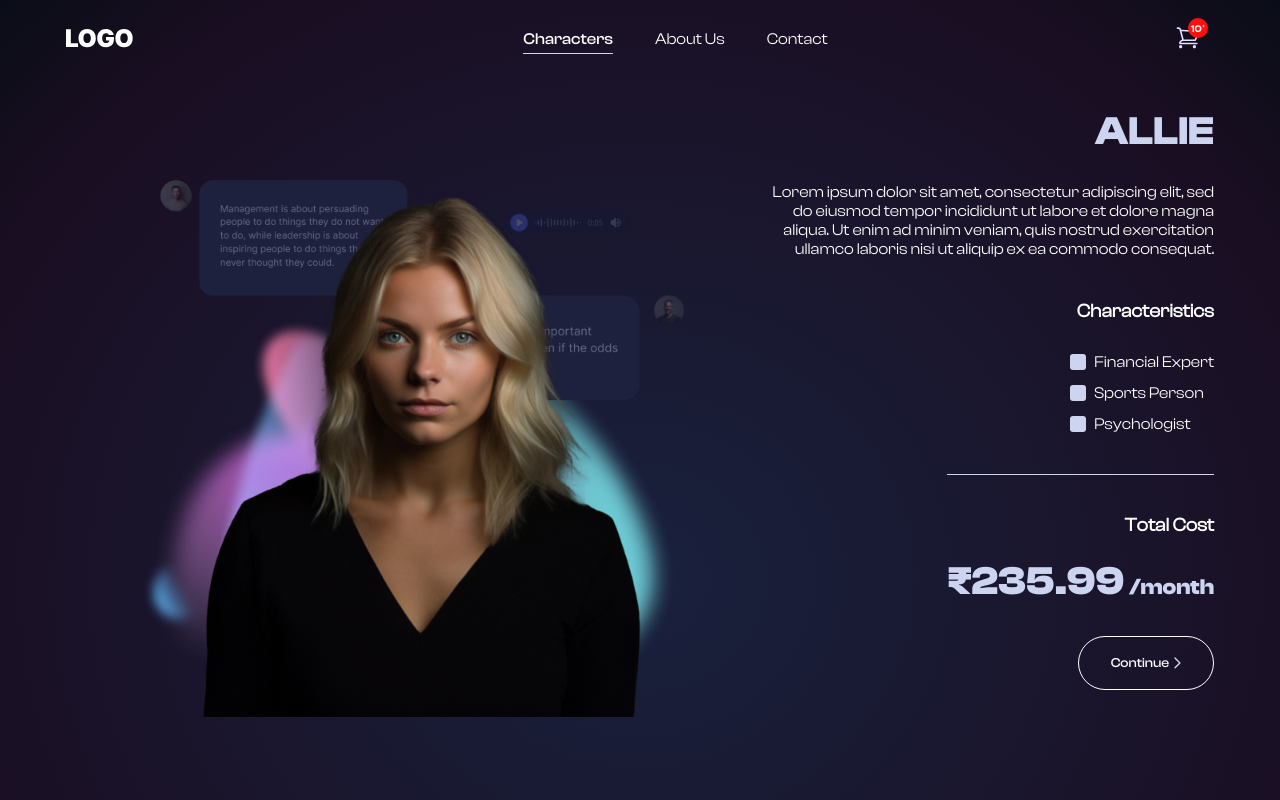
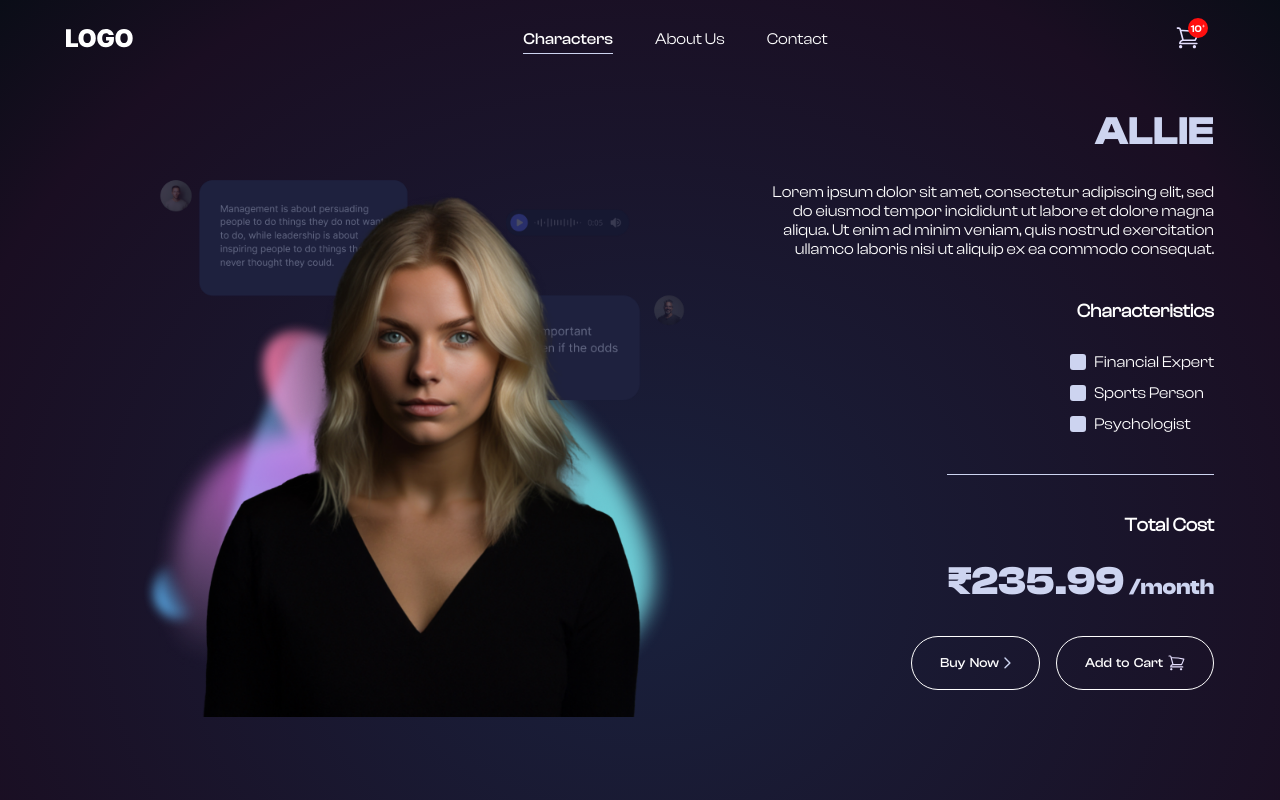
Before and after one commit to kgsantosh770/soul-shop, a React (Create React App) app: page /characters/1 in a window 1280 px wide. Shown: the top 800 px of the page. Built offline with nearby package versions, Linux system fonts and the light colour scheme; a web font is replaced by a local one.

Commit message:
add to cart button added

```diff
--- a/src/pages/Character/Character.css
+++ b/src/pages/Character/Character.css
@@ -59,10 +59,17 @@
 
 .character-page .char-img {
     margin-top: 30px;
+    width: 100%;
 }
 
-.character-page img {
-    width: 100%;
+.character-page .btns {
+    display: flex;
+    gap: 16px;
+}
+
+.character-page .cart-btn,
+.character-page .continue-btn {
+    padding: 18px 28px;
 }
 
 @media only screen and (min-width: 768px) {
@@ -105,4 +112,8 @@
         left: unset;
         width: 100%;
     }
+
+    .character-page .btns {
+        justify-content: flex-end;
+    }
 }
--- a/src/pages/Character/Character.js
+++ b/src/pages/Character/Character.js
@@ -1,3 +1,4 @@
+import CartIcon from '../../assets/images/icons/cart.svg';
 import ArrowRightIcon from '../../assets/images/icons/arrow-right.svg';
 import Button from '../../components/Button/Button';
 import Image from '../../components/Image/Image';
@@ -40,7 +41,10 @@ const Character = () => {
                         </p>
                     </div>
                 }
-                <Button className='continue-btn' btnText='Continue' image={ArrowRightIcon} imageTitle='right-arrow' />
+                <div className='btns'>
+                    <Button className='continue-btn' btnText='Buy Now' image={ArrowRightIcon} imageTitle='right-arrow' />
+                    <Button className='cart-btn' btnText='Add to Cart' image={CartIcon} imageTitle='cart' />
+                </div>
             </div>
             {
                 character.imageWithBg &&
```
